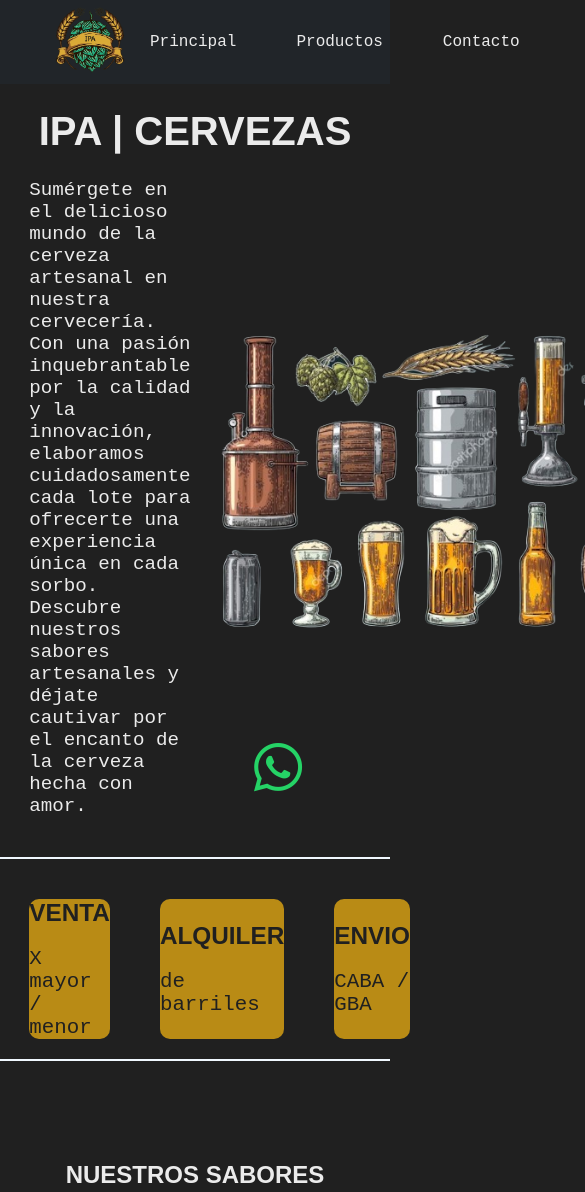
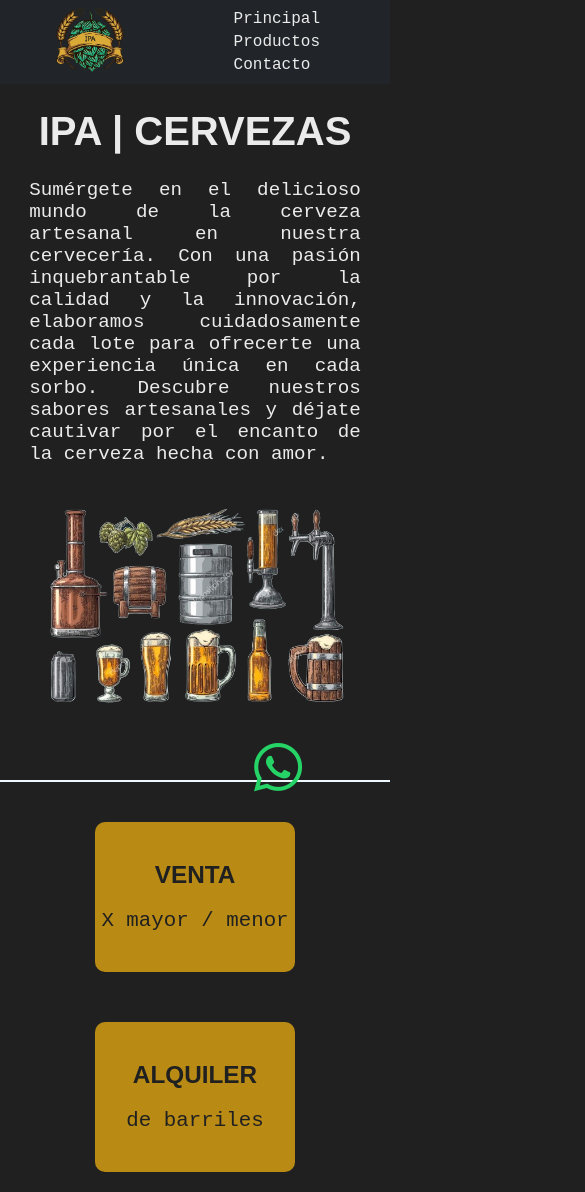
Before and after one commit to luchof5/ipa-cervezas, a plain HTML site: page index.html in a window 390 px wide. Shown: the top 1192 px of the page, 585 px wide, since content can reach past the window. Drawn offline with nearby package versions, Linux system fonts and the light colour scheme.

Commit message:
add: responsive

```diff
--- a/styles/style.css
+++ b/styles/style.css
@@ -83,23 +83,28 @@ header nav ul li a:hover {
 }
 
 .flex-hero img {
+    max-width: 100%;
     width: 500px;
 }
 
 .flex-hero p {
     font-size: 1.2rem;
+    text-align: justify;
 }
 
 .category {
     display: grid;
-    grid-template-columns: 1fr 1fr 1fr;
+    justify-content: center;
+    grid-template-columns: repeat(3, 1fr);
     gap: 50px;
     width: 85%;
     margin: auto;
-    height: 120px;
+    min-height: 120px;
 }
 
 .category__card {
+    width: 200px;
+    min-height: 150px;
     background-color: var(--secondary-color);
     color: var(--pripary-color);
     display: flex;
@@ -110,6 +115,8 @@ header nav ul li a:hover {
     border-radius: 10px;
     font-size: 1.3rem;
     transition: transform 0.3s ease;
+    cursor: pointer;
+    margin: auto;
 }
 
 .category__card:hover {
@@ -229,6 +236,7 @@ form button:hover {
 /* Footer */
 footer {
     position: relative;
+    width: 100%;
 }
 
 .skewed {
@@ -237,26 +245,30 @@ footer {
     right: 0;
     left: 0;
     top: 0;
-    width: 100%;
+    max-width: 100%;
     height: 200px;
     z-index: 0;
-    transform: skewY(6deg);
+    transform: skewY(7deg);
     transform-origin: top right;
     background: var(--alternative-color);
     color: var(--tertiary-color);
 }
 
 .redes {
-    height: 120px;
+    height: 200px;
     width: 100%;
-    padding: 40px;
     position: absolute;
     z-index: 10;
     background-color: var(--alternative-color);
     display: flex;
+    justify-content: center;
     flex-direction: column;
     gap: 20px;
     font-size: 1.1rem;
+}
+
+.redes a, .redes h4 {
+    margin-left: 30px;
 }
 
 .whatsapp {
@@ -271,3 +283,30 @@ footer {
     color: #25d366;
     font-size: 4rem;
 }
+
+/* Media queries */
+@media (max-width: 920px) {
+    .flex-hero {
+        flex-direction: column;
+        gap: 30px;
+    }
+    .category,
+    .flex-products {
+        grid-template-columns: 1fr 1fr;
+    }
+}
+
+@media (max-width: 644px) {
+    .category,
+    .flex-products {
+        grid-template-columns: 1fr;
+
+    }
+}
+
+@media (max-width: 540px) {
+    header nav ul{
+        flex-direction: column;
+        gap: 5px
+    }
+}
```
